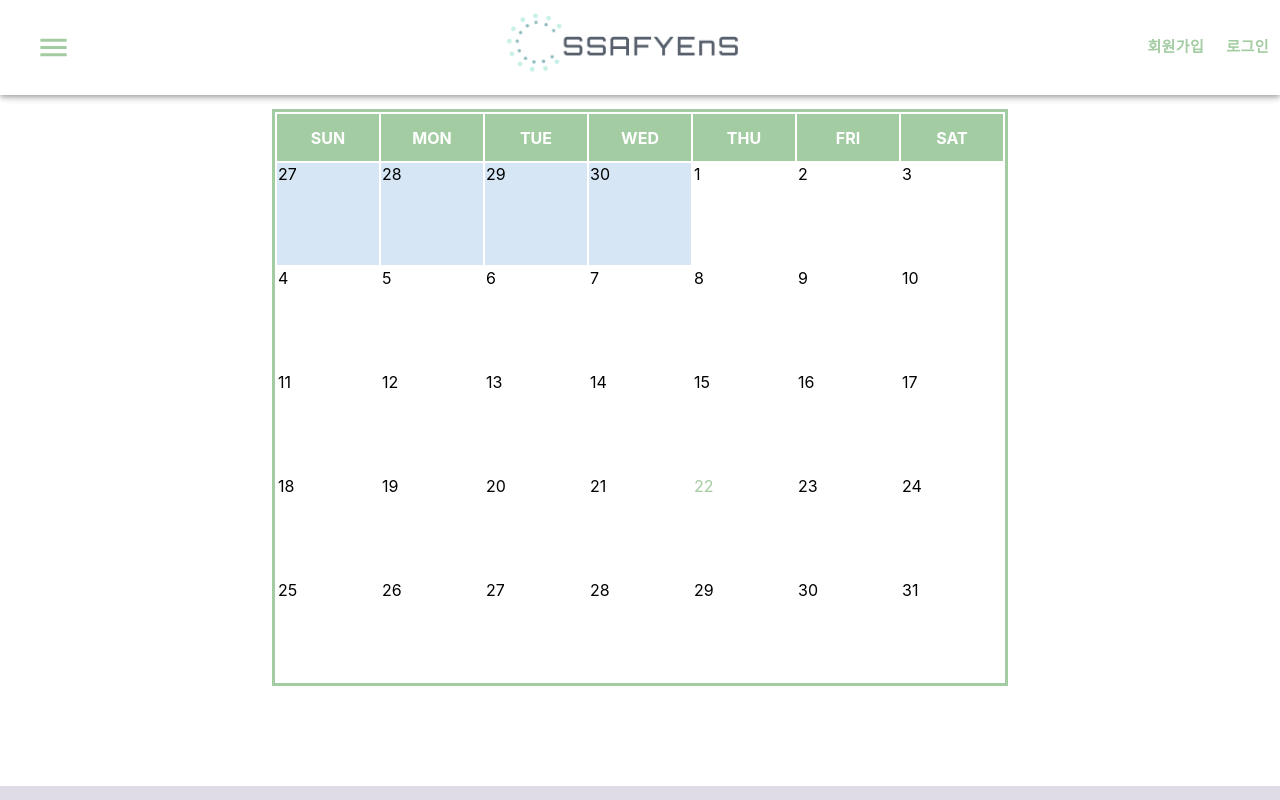
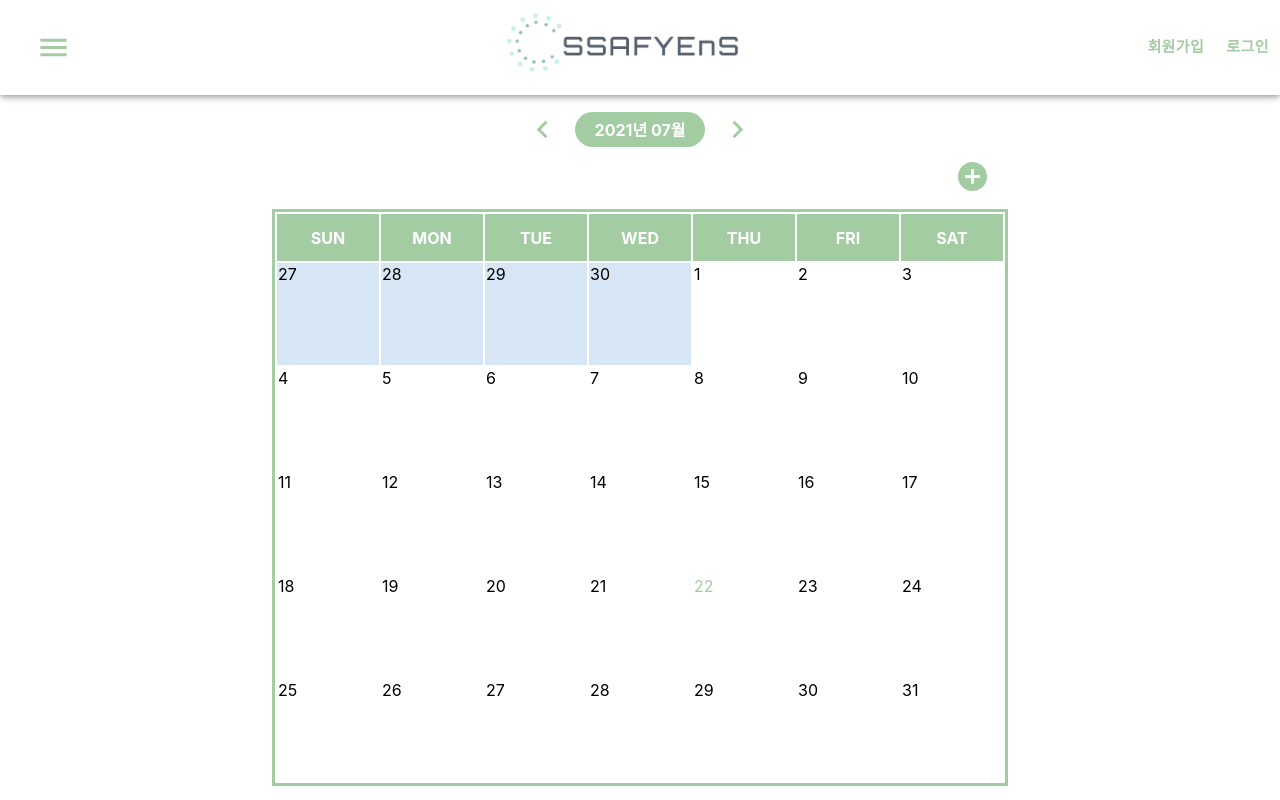
Before and after one commit to wony5248/SSAFYEnS, a React (Create React App) app in the folder frontend/: page /plan in a window 1280 px wide. Shown: the top 800 px of the page. Built offline with nearby package versions, Linux system fonts and the light colour scheme; no server answers.

Commit message:
refactor/css modify

```diff
--- a/frontend/src/components/calendar/month/index.js
+++ b/frontend/src/components/calendar/month/index.js
@@ -183,7 +183,7 @@ const Month = () => {
   return (
     <Wrapper>
       <Grid container justifyContent="center">
-        <Grid container justifyContent="space-around" style={{ width: "20%" }}>
+        <Grid container justifyContent="space-around" style={{ width: "20%", display: "flex", alignItems:"center"}}>
           <Grid item>
             <IconButton onClick={previousMonth}>
               <KeyboardArrowLeftIcon
@@ -200,7 +200,6 @@ const Month = () => {
                 height: "30px",
                 textAlign: "center",
                 paddingTop: "5px",
-                marginTop: "10px",
                 borderRadius: 45,
                 color: "#ffffff",
                 fontWeight: "bold",
--- a/frontend/src/components/findUser/index.js
+++ b/frontend/src/components/findUser/index.js
@@ -84,7 +84,7 @@ const FindUser = () =>{
                         </Grid>
                     </Grid>
                 </div>
-                <div style={{marginRight:'150px', marginTop:'40px', marginLeft:'100px'}}>
+                <div style={{marginRight:'80px', marginTop:'40px', marginLeft:'30px', height:"100%"}}>
                     <Grid container justifyContent= 'center'>
                         <div style={{width:'1px', height:'500px', background:'#A3CCA3'}}></div>
                     </Grid>
--- a/frontend/src/components/group/index.js
+++ b/frontend/src/components/group/index.js
@@ -65,7 +65,7 @@ const possiblegroup = [
   },
   {
     id: 4,
-    groupName: "HER와 함께하는 React.js",
+    groupName: "HAR와 함께하는 죽여줘...",
     description: "React.js 정복기",
     leader: "허애리",
     member: "2",
@@ -100,7 +100,7 @@ const possiblegroup = [
   },
   {
     id: 9,
-    groupName: "HER와 함께하는 Framer",
+    groupName: "HAR와 함께하는 Framer",
     description: "Framer 정복기",
     leader: "허애리",
     member: "2",
@@ -299,7 +299,10 @@ const Group = () => {
         </Wrapper>
       ) : (
         <Wrapper>
-          <Availablediv>내가 가입한 그룹</Availablediv>
+          <Joineddiv>
+            <Availablediv>내가 가입한 그룹</Availablediv>
+
+          </Joineddiv>
           <Nogroupdiv>
             <Nogrouptextdiv>
               가입되어 있는 그룹이 없습니다. 그룹에 가입해 보세요!
--- a/frontend/src/pages/login/index.js
+++ b/frontend/src/pages/login/index.js
@@ -8,7 +8,7 @@ const LogIn = props => {
     return(
         <div style={{height: '100%', display:"flex", flexDirection:"column", justifyContent:"space-between"}}>
             <Header />
-            <Grid>
+            <Grid style ={{marginTop: "100px"}}>
                 <Login/>
             </Grid>
             <Footer />
--- a/frontend/src/pages/plan/index.js
+++ b/frontend/src/pages/plan/index.js
@@ -8,7 +8,7 @@ const Plan = props => {
     return(
         <div style={{height: '100%', display:"flex", flexDirection:"column", justifyContent:"space-between"}}>
             <Header />
-            <Grid>
+            <Grid style ={{marginTop: "100px"}}>
                 <Calendar/>
             </Grid>
             <Footer />
--- a/frontend/src/pages/signup/index.js
+++ b/frontend/src/pages/signup/index.js
@@ -8,7 +8,7 @@ const Signup = props => {
     return(
         <div style={{height: '100%', display:"flex", flexDirection:"column", justifyContent:"space-between"}}>
             <Header />
-            <Grid>
+            <Grid style ={{marginTop: "100px", padding:"20px 0"}}>
                 <SignUp/>
             </Grid>
             <Footer />
```
Also changed, not shown: 1 other file (tests, documents, lock files or other folders).
